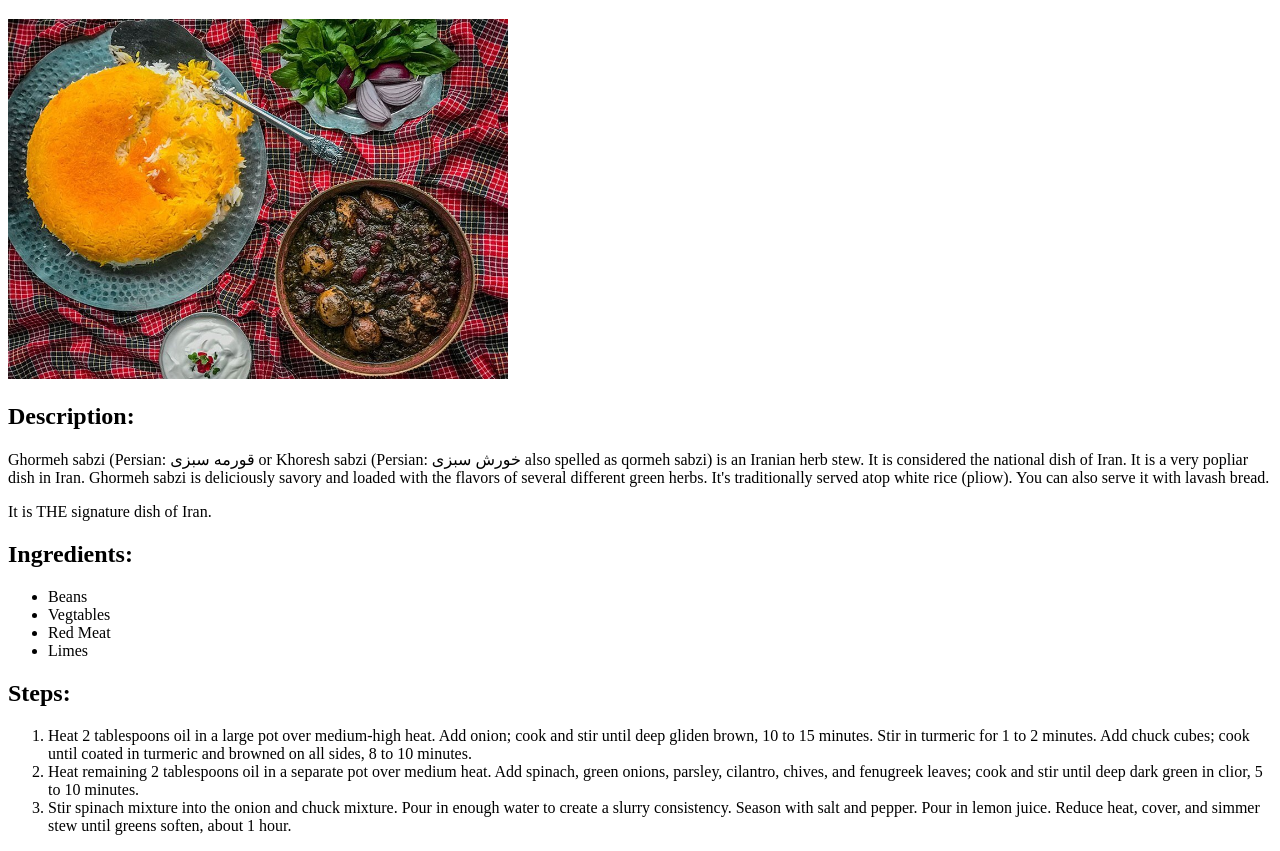
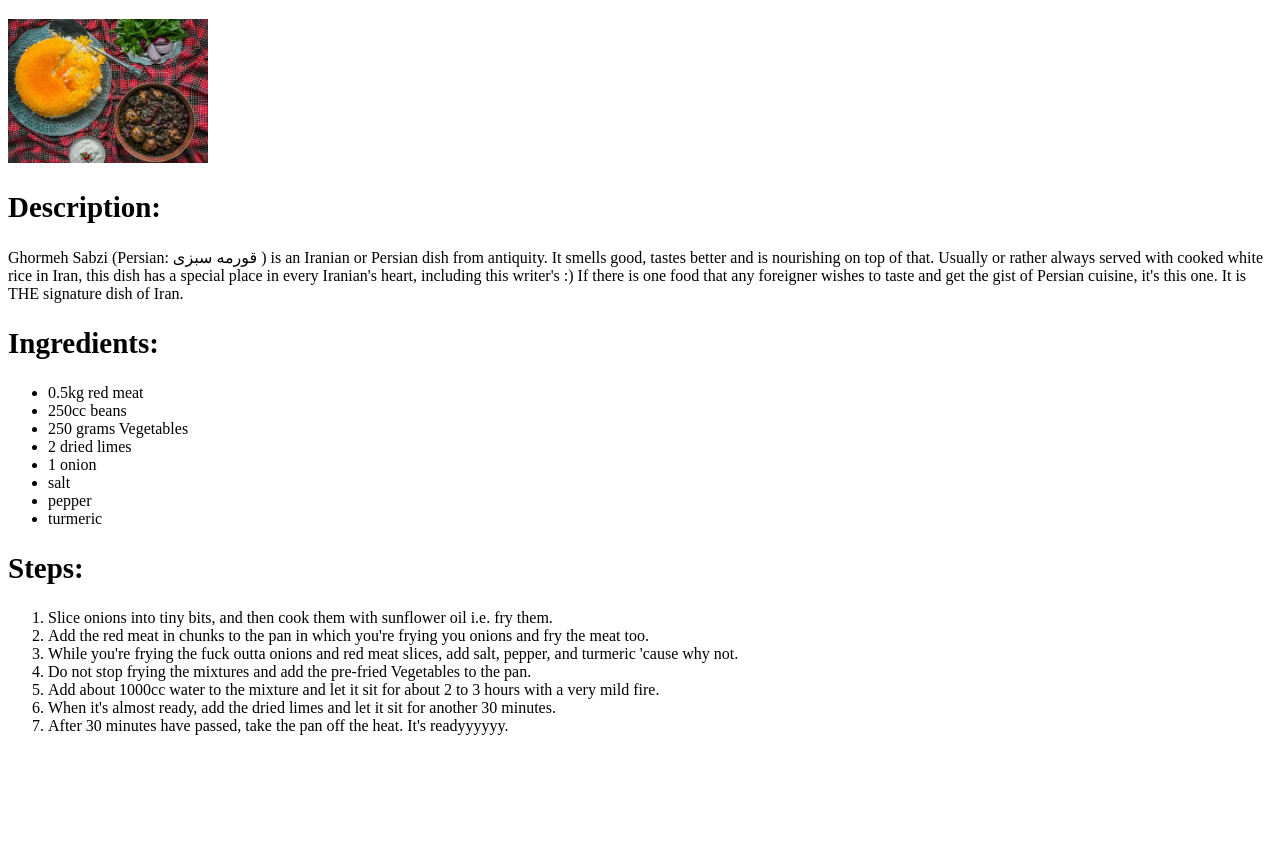
Before and after one commit to pouria1337/odin-recipes, a plain HTML site: page recipes/gourme-sabzi.html in a window 1280 px wide. Shown: the part 61-912 px from the top of the page. After the commit the page ends 812 px from the top, so only its background shows below. Drawn offline with Linux system fonts and the light colour scheme.

Commit message:
Add another page "coffee americano" Also fix the other page "gourme sabzi" and the homepage.

```diff
--- a/recipes/gourme-sabzi.html
+++ b/recipes/gourme-sabzi.html
@@ -5,30 +5,37 @@
     <meta http-equiv="X-UA-Compatible" content="IE=edge">
     <meta name="viewport" content="width=device-width, initial-scale=1.0">
     <title>Gourme Sabzi</title>
-    <link rel="stylesheet" href="./style.css"
+    <link rel="stylesheet" href="./style.css">
 </head>
 <body>
 
     <h1>Gourme Sabzi</h1>
-    <img class="imageGS" src="./gourmeS.jpg">
+    <img src="./gourmeS.jpg">
 
     <h2>Description:</h2>
-    <p>Ghormeh sabzi (Persian: قورمه‌ سبزی or Khoresh sabzi (Persian: خورش‌ سبزی also spelled as qormeh sabzi) is an Iranian herb stew. It is considered the national dish of Iran. It is a very popliar dish in Iran. Ghormeh sabzi is deliciously savory and loaded with the flavors of several different green herbs. It's traditionally served atop white rice (pliow). You can also serve it with lavash bread.</p>
-    <p>It is THE signature dish of Iran.</p>
+    <p>Ghormeh Sabzi (Persian: قورمه‌ سبزی ) is an Iranian or Persian dish from antiquity. It smells good, tastes better and is nourishing on top of that. Usually or rather always served with cooked white rice in Iran, this dish has a special place in every Iranian's heart, including this writer's :) If there is one food that any foreigner wishes to taste and get the gist of Persian cuisine, it's this one. It is THE signature dish of Iran.</p>
 
     <h2>Ingredients:</h2>
     <ul>
-        <li>Beans</li>
-        <li>Vegtables</li>
-        <li>Red Meat</li>
-        <li>Limes</li>
+        <li>0.5kg red meat</li>
+        <li>250cc beans</li>
+        <li>250 grams Vegetables</li>
+        <li>2 dried limes</li>
+        <li>1 onion</li>
+        <li>salt</li>
+        <li>pepper</li>
+        <li>turmeric</li>
     </ul>
 
     <h2>Steps:</h2>
     <ol>
-        <li>Heat 2 tablespoons oil in a large pot over medium-high heat. Add onion; cook and stir until deep gliden brown, 10 to 15 minutes. Stir in turmeric for 1 to 2 minutes. Add chuck cubes; cook until coated in turmeric and browned on all sides, 8 to 10 minutes.</li>
-        <li>Heat remaining 2 tablespoons oil in a separate pot over medium heat. Add spinach, green onions, parsley, cilantro, chives, and fenugreek leaves; cook and stir until deep dark green in clior, 5 to 10 minutes.</li>
-        <li>Stir spinach mixture into the onion and chuck mixture. Pour in enough water to create a slurry consistency. Season with salt and pepper. Pour in lemon juice. Reduce heat, cover, and simmer stew until greens soften, about 1 hour.</li>
+        <li>Slice onions into tiny bits, and then cook them with sunflower oil i.e. fry them.</li>
+        <li>Add the red meat in chunks to the pan in which you're frying you onions and fry the meat too.</li>
+        <li>While you're frying the fuck outta onions and red meat slices, add salt, pepper, and turmeric 'cause why not.</li>
+        <li>Do not stop frying the mixtures and add the pre-fried Vegetables to the pan.</li>
+        <li>Add about 1000cc water to the mixture and let it sit for about 2 to 3 hours with a very mild fire.</li>
+        <li>When it's almost ready, add the dried limes and let it sit for another 30 minutes.</li>
+        <li>After 30 minutes have passed, take the pan off the heat. It's readyyyyyy.</li>
     </ol>
 </body>
 </html>
--- a/recipes/style.css
+++ b/recipes/style.css
@@ -1,4 +1,8 @@
-.imageGS {
-    width: 500px;
+img {
+    width: 200px;
     height: auto;
 }
+
+h2 {
+    font-size: 29px;
+}
--- a/style.css
+++ b/style.css
@@ -7,6 +7,6 @@
     font-family: 'Courier New', Courier, monospace;
 }
 
-.recipe1 {
+ul {
     font-size: 21px;
 }
```
Also changed, not shown: index.html (+4 -4 lines), recipes/americano.html (added, +34 -0 lines), recipes/americano.jpeg (added).
